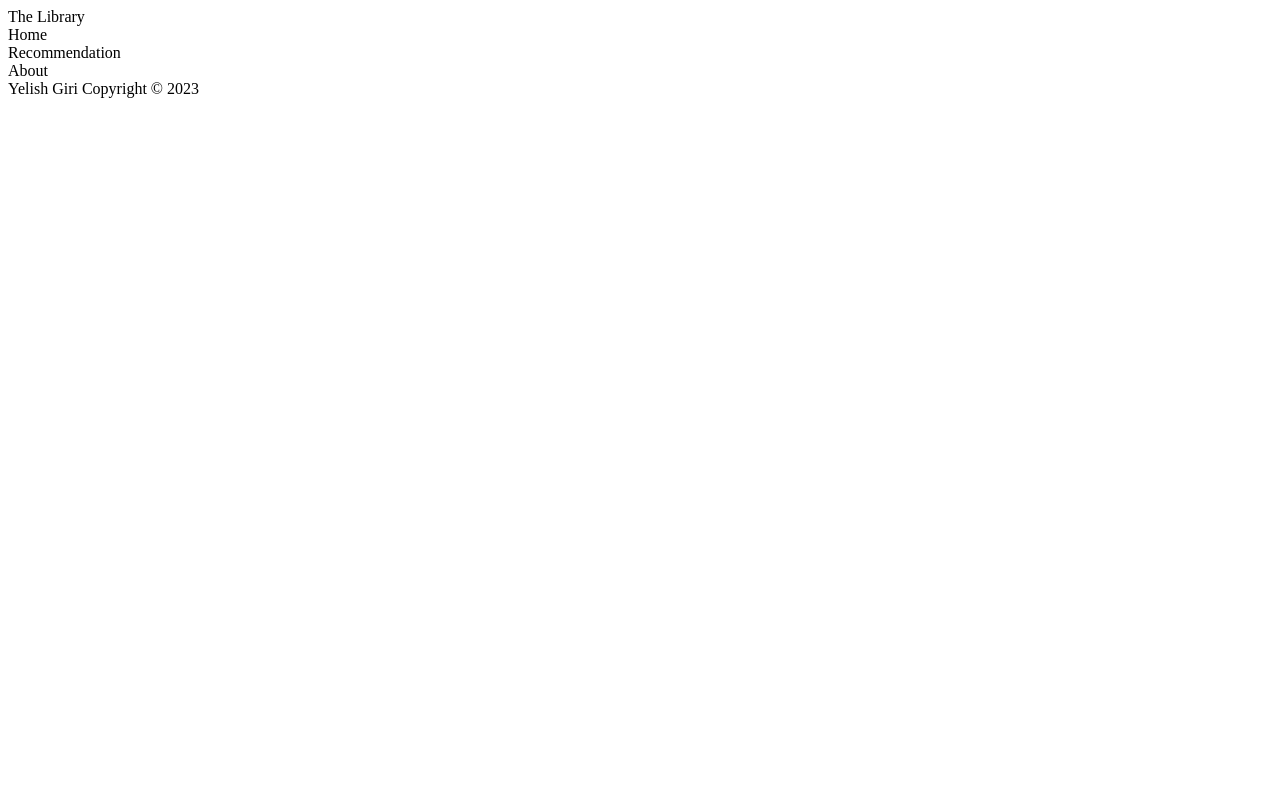
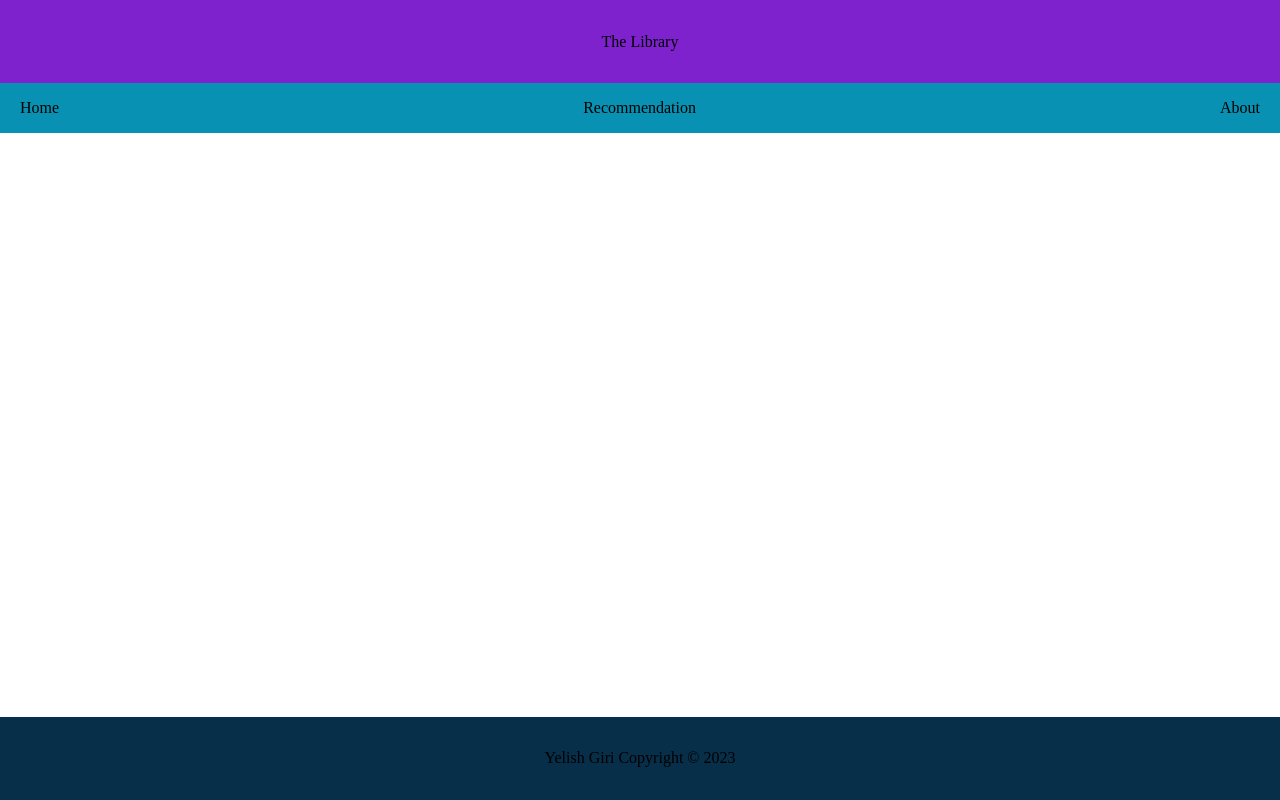
Before and after one commit to GrapeJuice11111/the-library-webapp, a plain HTML site: page index.html in a window 1280 px wide. Drawn offline with Linux system fonts and the light colour scheme.

Commit message:
Reset Margin And Padding And Add Layout To HTML

```diff
--- a/index.html
+++ b/index.html
@@ -12,13 +12,17 @@
         <div>
             The Library
         </div>
-        <div>
-            <div>Home</div>
-            <div>Recommendation</div>
-            <div>About</div>
-        </div>
     </header>
 
+    <div class="home-bar">
+        <div>Home</div>
+        <div>Recommendation</div>
+        <div>About</div>
+    </div>
+
+    <article>
+
+    </article>
     <footer>
         Yelish Giri Copyright &#169; 2023
     </footer>
--- a/styles.css
+++ b/styles.css
@@ -0,0 +1,44 @@
+*{
+    margin: 0;
+    padding: 0;
+}
+
+html,body{
+height: 100%;
+width: 100%;
+}
+
+body{
+    display: grid;
+    grid-template-rows: minmax(50px,1fr) minmax(50px,0.5fr) minmax(500px,7fr) minmax(50px,1fr);
+}
+
+
+header{
+    display: flex;
+    align-items: center;
+    justify-content: center;
+    flex-direction: column;
+    background-color: #7e22ce;
+}
+
+
+.home-bar{
+    display: flex;
+    justify-content: space-between;
+    align-items: center;
+    background-color: #0891b2;
+}
+
+
+.home-bar > div{
+    margin: 20px;
+}
+
+
+footer{
+    display: flex;
+    justify-content: center;
+    align-items: center;
+    background-color: #082f49;
+}
```
